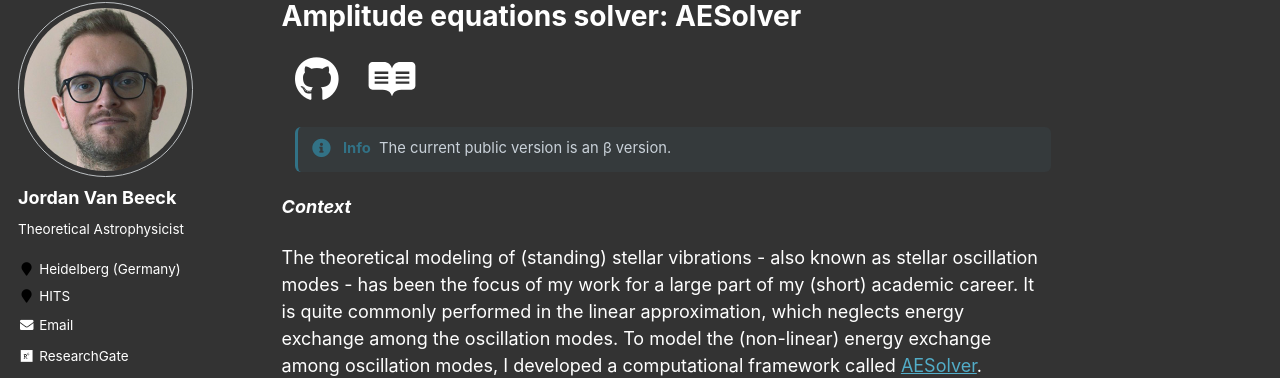
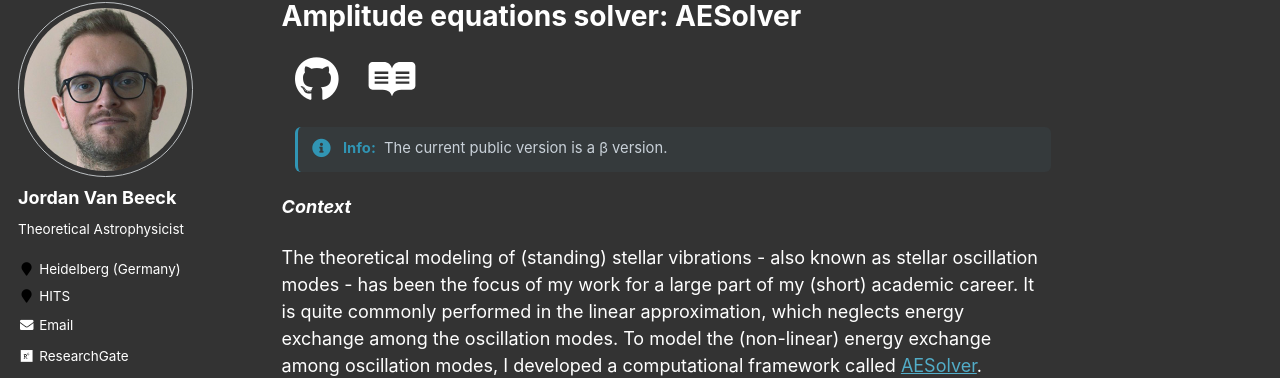
Before and after one commit to JVB11/jvb11.github.io, a Jekyll site: the page built from _software/AESolver.md, in a window 1280 px wide. Shown: the part 116-494 px from the top of the page. Built offline with Jekyll 4.4.1, drawn with Linux system fonts in a browser that asks for light colours; some web fonts are replaced.

Commit message:
update info box style

```diff
--- a/_includes/work-in-progress-warning-links.html
+++ b/_includes/work-in-progress-warning-links.html
@@ -39,10 +39,10 @@
   /* INFO: BLUE */
   .alert-info {
     background-color: rgba(82, 173, 200, 0.06);
-    border-left: 3px solid #327286;
+    border-left: 3px solid #3195b4;
   }
-  .icon-info { color: #327286 !important; }
-  .title-info { color: #327286 !important; }
+  .icon-info { color: #3195b4 !important; }
+  .title-info { color: #3195b4 !important; }
 </style>
 
 <!-- CREATE HTML STRUCTURE -->
@@ -51,7 +51,7 @@
   <div class="custom-alert-box alert-warning">
     <i class="fas fa-exclamation-triangle custom-alert-icon icon-warning"></i>
     <div class="custom-alert-text">
-      <strong class="custom-alert-title title-warning">Work in Progress</strong>
+      <strong class="custom-alert-title title-warning">Work in Progress:</strong>
       {{ include.text }}
     </div>
   </div>
@@ -61,7 +61,7 @@
   <div class="custom-alert-box alert-info">
     <i class="fas fa-info-circle custom-alert-icon icon-info"></i>
     <div class="custom-alert-text">
-      <strong class="custom-alert-title title-info">Info</strong>
+      <strong class="custom-alert-title title-info">Info:</strong>
       {{ include.text }}
     </div>
   </div>
--- a/_software/AESolver.md
+++ b/_software/AESolver.md
@@ -16,7 +16,7 @@ header:
 
 {% include work-in-progress-warning-links.html
    type="info"
-   text="The current public version is an &beta; version." %}
+   text="The current public version is a &beta; version." %}
 
 _**Context**_
 
```
